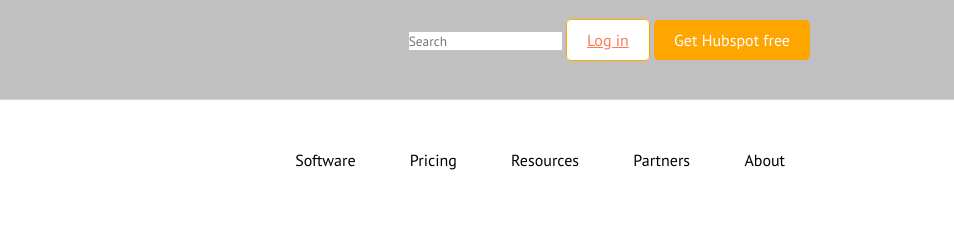
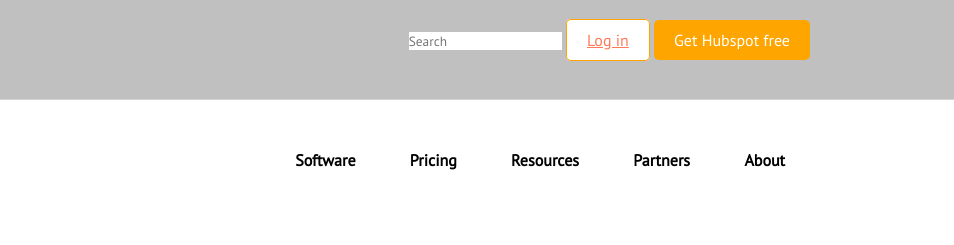
Before and after one commit to FrancescoDale/html-hubspot, a plain HTML site: page index.html in a window 1280 px wide. Shown: the top 245 px of the page, 326-1280 px from the left. Drawn offline with Linux system fonts and the light colour scheme.

Commit message:
font-size: bold; non esiste, quindi ho corretto in font-weight: bold;

```diff
--- a/style.css
+++ b/style.css
@@ -119,10 +119,9 @@ header .gethubspot{
 
 .hsrright a {
     color: black;
-    font-size: bold;
+    font-weight: bold;
     text-decoration: none;
     padding: 25px;
-
 }
 
 /* sezione informativa sul canale youtube */
```
